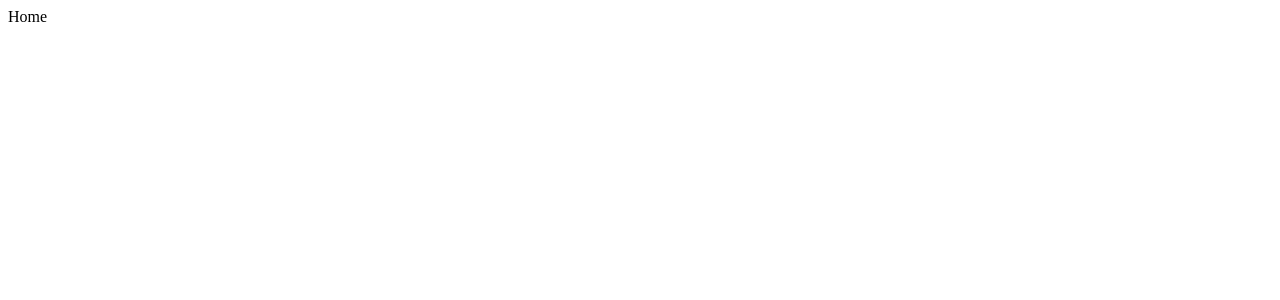
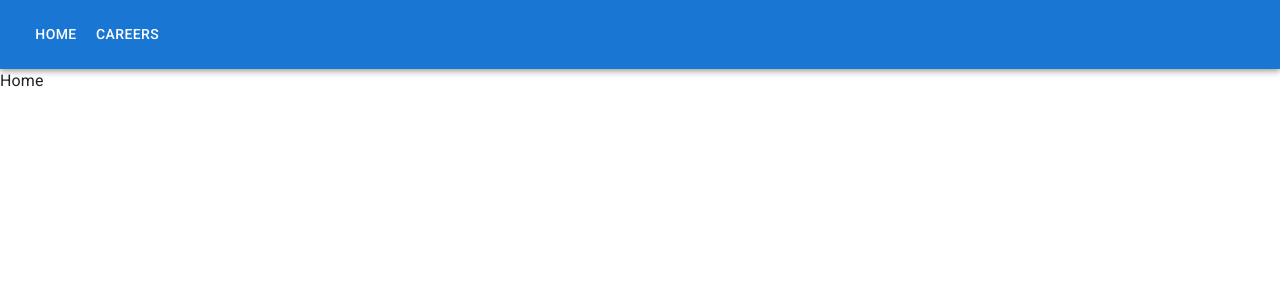
Before and after one commit to fakng-agrgtr/fakng-ui, a React (Create React App) app: page / in a window 1280 px wide. Shown: the top 300 px of the page. Built offline with nearby package versions, Linux system fonts and the light colour scheme.

Commit message:
Added header.

```diff
--- a/src/App.js
+++ b/src/App.js
@@ -1,9 +1,15 @@
+import CssBaseline from '@mui/material/CssBaseline';
 import React from 'react';
+import Header from 'src/components/Header';
 import Home from 'src/pages/Home';
 
 function App() {
   return (
-    <Home />
+    <>
+      <CssBaseline />
+      <Header />
+      <Home />
+    </>
   );
 }
 
--- /dev/null
+++ b/src/components/Header.jsx
@@ -0,0 +1,50 @@
+import AppBar from '@mui/material/AppBar';
+import Box from '@mui/material/Box';
+import Button from '@mui/material/Button';
+import Container from '@mui/material/Container';
+import Toolbar from '@mui/material/Toolbar';
+import Typography from '@mui/material/Typography';
+import * as React from 'react';
+
+const pages = ['Home', 'Careers'];
+
+function App() {
+  return (
+    <AppBar position="static">
+      <Container maxWidth="xl">
+        <Toolbar disableGutters>
+          <Typography
+            variant="h5"
+            noWrap
+            component="a"
+            href=""
+            sx={{
+              mr: 2,
+              display: { xs: 'flex', md: 'none' },
+              flexGrow: 1,
+              fontFamily: 'monospace',
+              fontWeight: 700,
+              letterSpacing: '.3rem',
+              color: 'inherit',
+              textDecoration: 'none',
+            }}
+          >
+            FAKNG AGRGTR
+          </Typography>
+          <Box sx={{ display: 'flex' }}>
+            {pages.map((page) => (
+              <Button
+                key={page}
+                sx={{ my: 2, color: 'white', display: 'block' }}
+              >
+                {page}
+              </Button>
+            ))}
+          </Box>
+        </Toolbar>
+      </Container>
+    </AppBar>
+  );
+}
+
+export default App;
```
